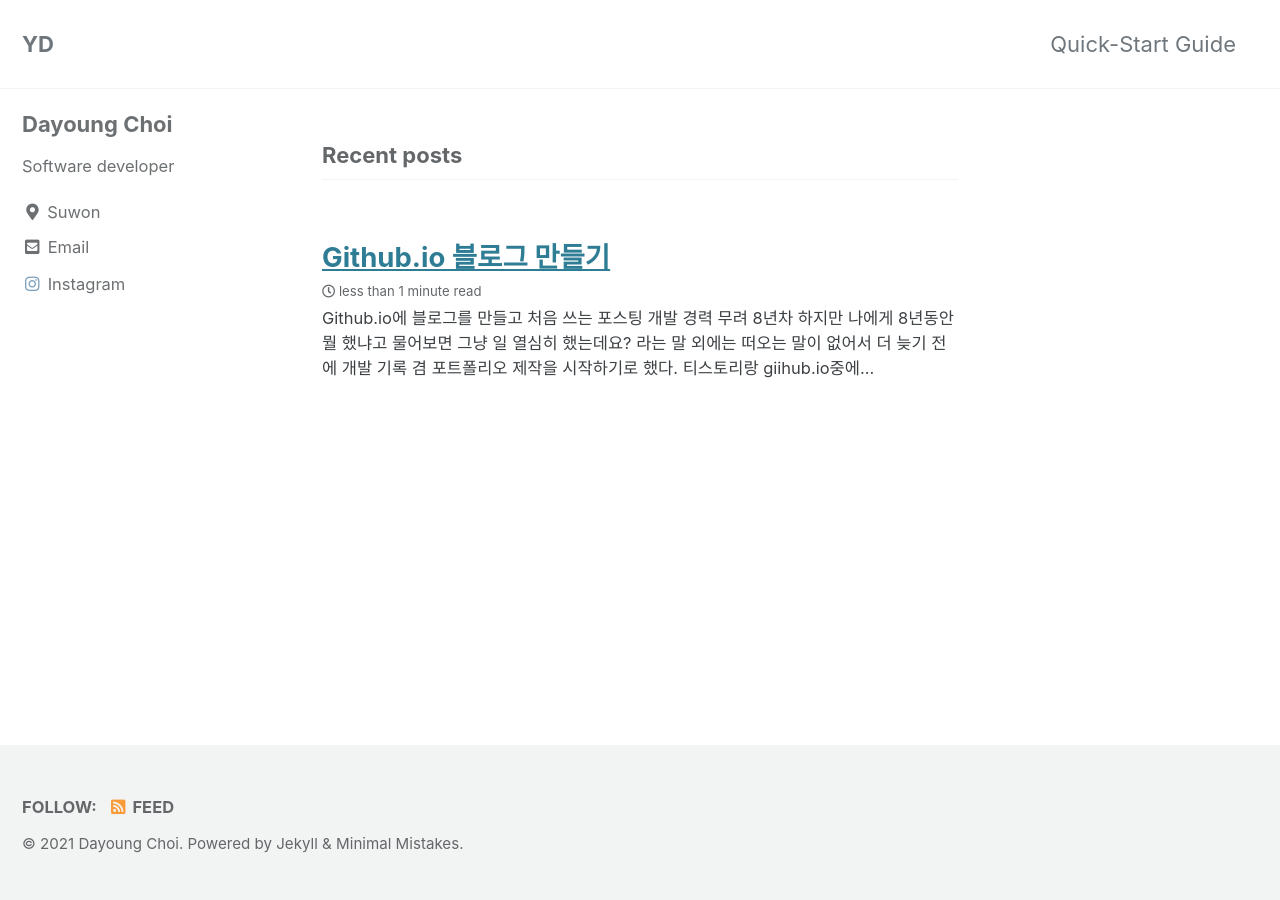
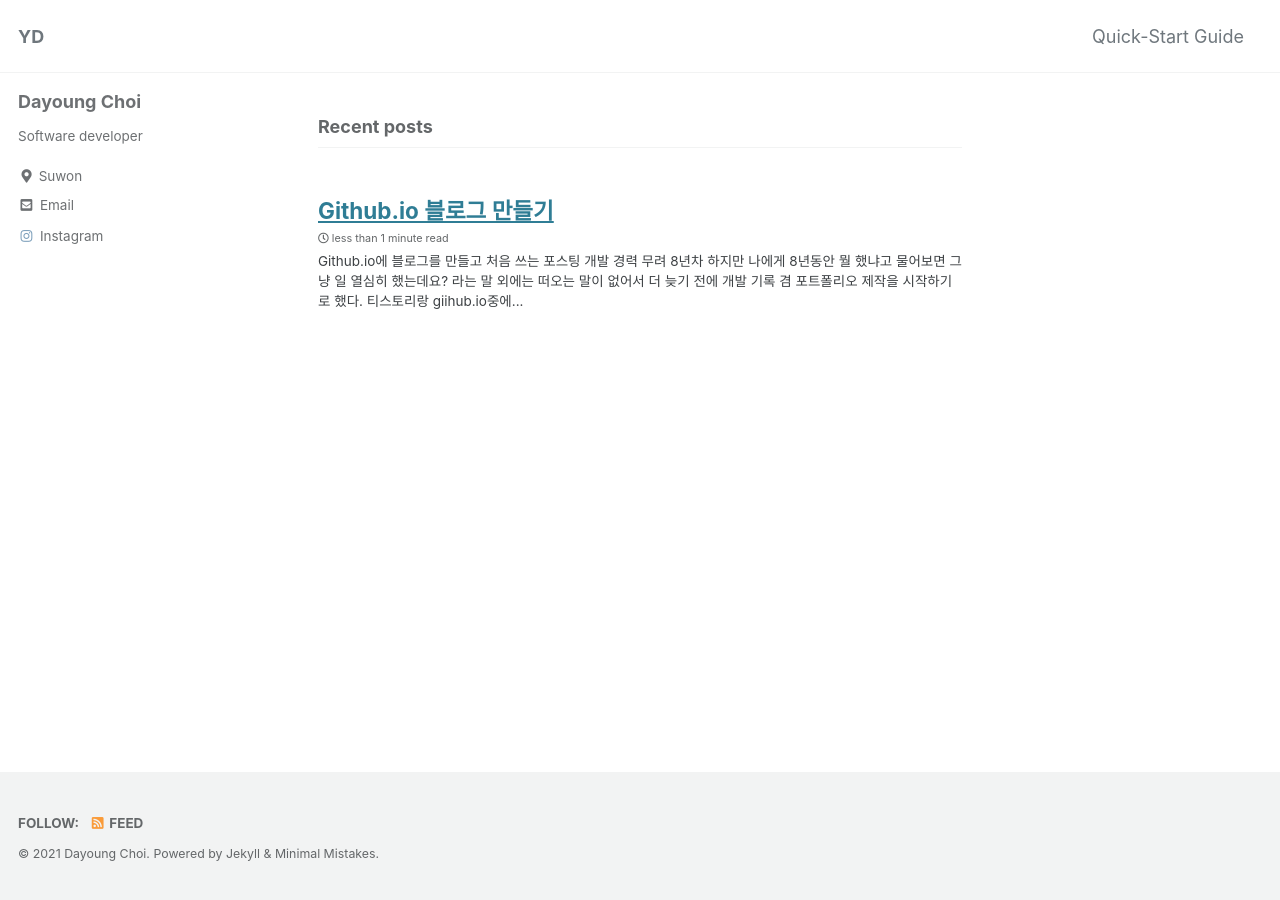
Before and after one commit to ydydydyc/ydydydy.github.io, a Jekyll site: the page built from index.html, in a window 1280 px wide. Built offline with Jekyll 4.4.1, drawn with Linux system fonts in a browser that asks for light colours; cached includes are drawn as plain includes; the list of posts is cut into pages by our own code.

Commit message:
change font size

```diff
--- a/_sass/minimal-mistakes/_reset.scss
+++ b/_sass/minimal-mistakes/_reset.scss
@@ -11,15 +11,15 @@ html {
   font-size: 16px;
 
   @include breakpoint($medium) {
-    font-size: 18px;
+    font-size: 14px;
   }
 
   @include breakpoint($large) {
-    font-size: 20px;
+    font-size: 16px;
   }
 
   @include breakpoint($x-large) {
-    font-size: 22px;
+    font-size: 18px;
   }
 
   -webkit-text-size-adjust: 100%;
```
